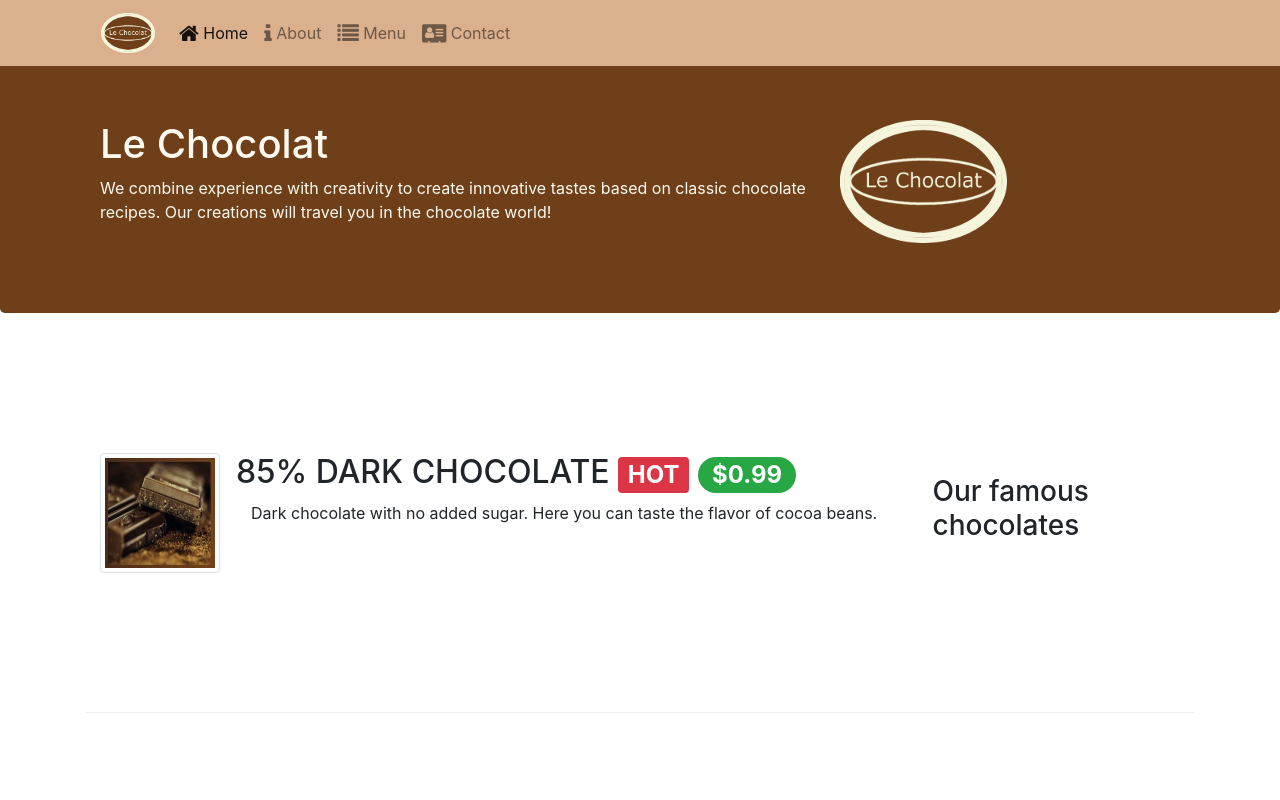
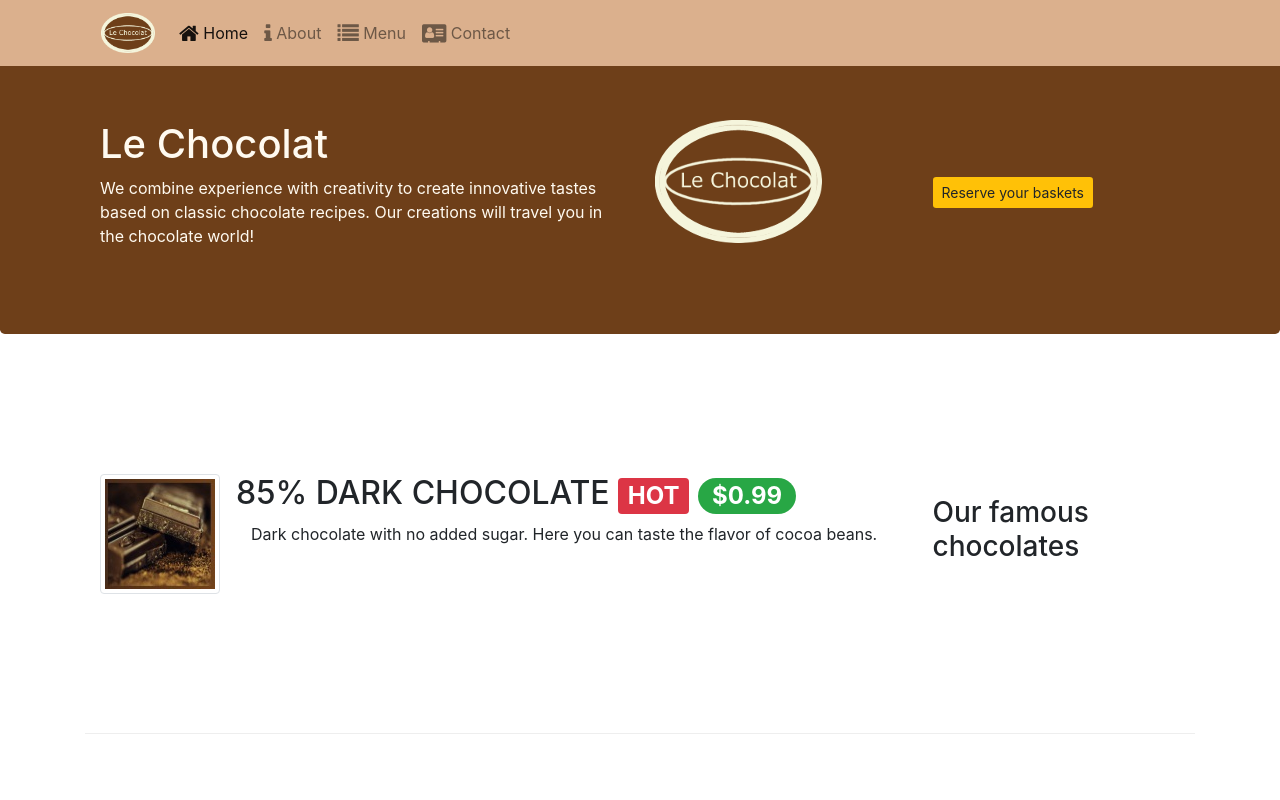
Before and after one commit to pantfil/leChocolat, a website: page index.html in a window 1280 px wide. Shown: the top 800 px of the page. Drawn offline with nearby package versions, Linux system fonts and the light colour scheme.

Commit message:
Assignment 9 Task 2

```diff
--- a/index.html
+++ b/index.html
@@ -37,14 +37,19 @@
     <header class="jumbotron">
         <div class="container">
             <div  class="row row-header">
-                <div class="col-12 col-sm-8">
+                <div class="col-6 col-sm-6">
                     <h1>Le Chocolat</h1>
                     <p>We combine experience with creativity to create innovative tastes based on classic chocolate recipes. Our creations will travel you in the chocolate world!</p>
                 </div>
-                <div class="col col-sm">
+                <div class="col-6 col-sm-3">
                     <img src="images/logo.png" class="img-fluid">
                 </div>
+
+                <div class=" col col-sm justify-content-center align-self-center">
+                        <button class="btn-sm btn bg-warning" id="reserveButton"> Reserve your baskets</button>
+                </div>
             </div>
+
         </div>
     </header>
 
@@ -110,7 +115,7 @@
         </div>
         <div class="row row-content align-items-center">
             <div class="col-12 col-sm-8">
-                <div class="card">
+                <div class="card" id="card">
                     <h3 class="card-header bg-warning text-white">Reserve your baskets</h3>
                     <div class="card-body">
                         <form>
@@ -224,6 +229,11 @@
     <script src="node_modules/tether/dist/js/tether.min.js"></script>
     <script src="node_modules/popper.js/dist/umd/popper.min.js"></script>
     <script src="node_modules/bootstrap/dist/js/bootstrap.min.js"></script>
+
+     <script>
+        var buttonPress =document.getElementById("reserveButton").onclick=function(){
+        card.scrollIntoView({behavior: "smooth",block: "start",inline: "nearest"})};
+    </script>
 </body>
 
 </html>
```
